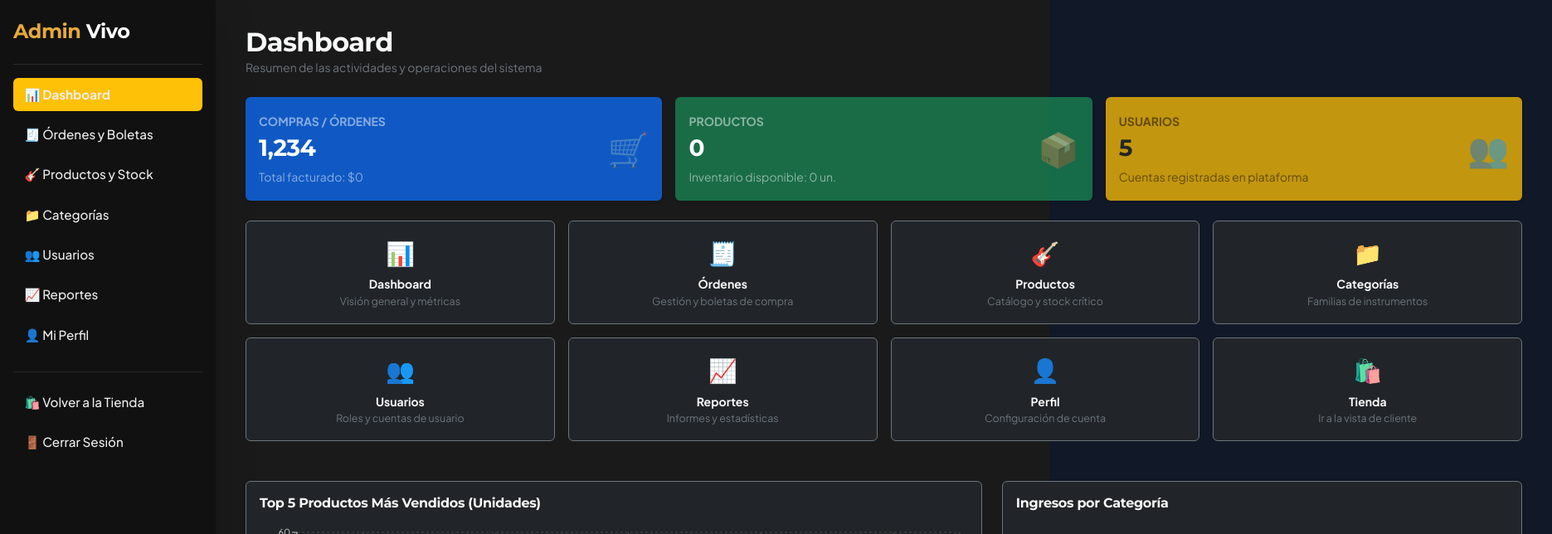
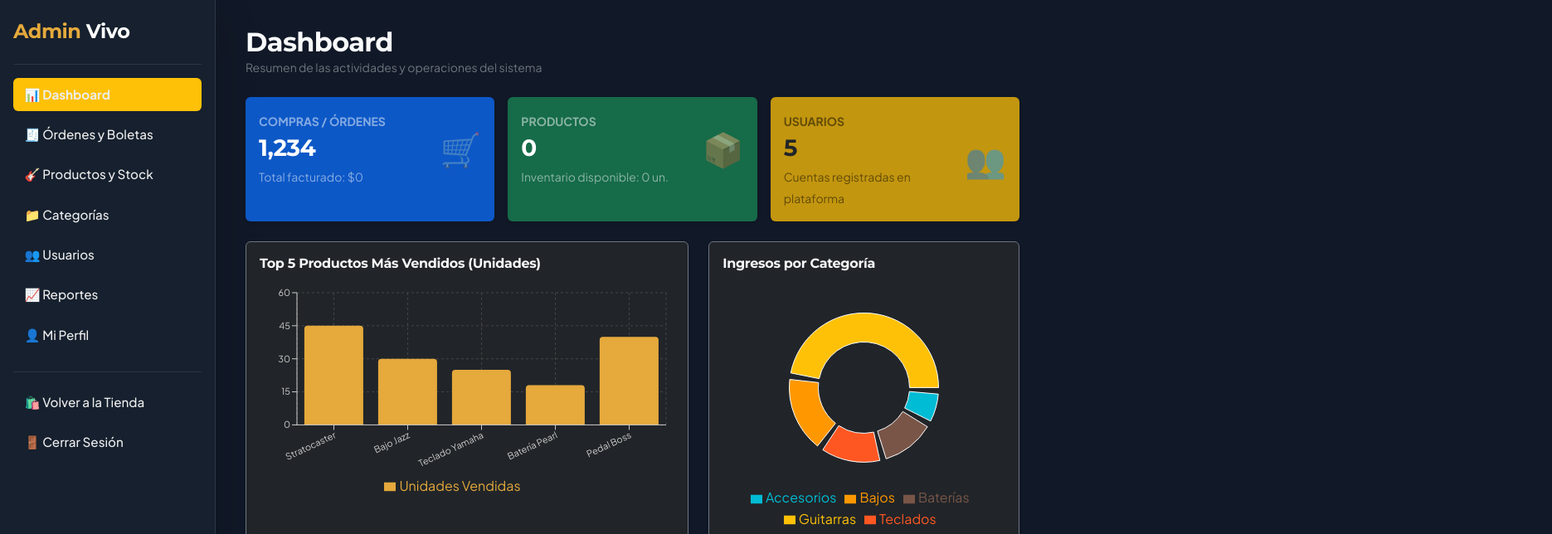
Before and after one commit to joseamadorcruz96/SonidoVivo_FL2, a React (Vite) app in the folder Sonido_Vivo_React/: page /Login in a window 1280 px wide. Both pictures are taken after a click on the button "Admin". Shown: the top 644 px of the page at 83% size, 1871 px wide, since content can reach past the window. Built offline with nearby package versions, Linux system fonts and the light colour scheme.

Commit message:
modificacion opciones menu redundantes en dashborad

```diff
--- a/Sonido_Vivo_React/src/layouts/AdminLayout.jsx
+++ b/Sonido_Vivo_React/src/layouts/AdminLayout.jsx
@@ -14,12 +14,12 @@ export function AdminLayout() {
     }
 
     return (
-        <div className="d-flex flex-column flex-md-row" style={{ minHeight: '100vh', backgroundColor: '#1a1a1a' }}>
+        <div className="d-flex flex-column flex-md-row w-100" style={{ minHeight: '100vh', backgroundColor: 'var(--bg-body)' }}>
 
             {/* Sidebar / Barra Superior en Móvil */}
             <aside
                 className="p-3 shadow-lg flex-shrink-0"
-                style={{ backgroundColor: '#111', minWidth: '260px' }}
+                style={{ backgroundColor: 'var(--bg-surface-alt)', minWidth: '260px', borderRight: '1px solid var(--border-subtle)' }}
             >
                 {/* Cabecera del sidebar con toggle móvil */}
                 <div className="d-flex justify-content-between align-items-center mb-md-4">
--- a/Sonido_Vivo_React/src/pages/admin/AdminDashboard.jsx
+++ b/Sonido_Vivo_React/src/pages/admin/AdminDashboard.jsx
@@ -110,73 +110,6 @@ export function AdminDashboard() {
         </div>
       </div>
 
-      {/* Cuadrícula de Accesos Rápidos (Propuesta Figura 9) */}
-      <div className="row g-3 mb-5">
-        <div className="col-6 col-md-3">
-          <Link to="/admin" className="card bg-dark border-secondary p-3 text-center text-decoration-none h-100 hover-card">
-            <span className="fs-3 mb-1">📊</span>
-            <strong className="text-light small d-block">Dashboard</strong>
-            <span className="text-secondary smaller">Visión general y métricas</span>
-          </Link>
-        </div>
-
-        <div className="col-6 col-md-3">
-          <Link to="/admin/ordenes" className="card bg-dark border-secondary p-3 text-center text-decoration-none h-100 hover-card">
-            <span className="fs-3 mb-1">🧾</span>
-            <strong className="text-light small d-block">Órdenes</strong>
-            <span className="text-secondary smaller">Gestión y boletas de compra</span>
-          </Link>
-        </div>
-
-        <div className="col-6 col-md-3">
-          <Link to="/admin/productos" className="card bg-dark border-secondary p-3 text-center text-decoration-none h-100 hover-card">
-            <span className="fs-3 mb-1">🎸</span>
-            <strong className="text-light small d-block">Productos</strong>
-            <span className="text-secondary smaller">Catálogo y stock crítico</span>
-          </Link>
-        </div>
-
-        <div className="col-6 col-md-3">
-          <Link to="/admin/categorias" className="card bg-dark border-secondary p-3 text-center text-decoration-none h-100 hover-card">
-            <span className="fs-3 mb-1">📁</span>
-            <strong className="text-light small d-block">Categorías</strong>
-            <span className="text-secondary smaller">Familias de instrumentos</span>
-          </Link>
-        </div>
-
-        <div className="col-6 col-md-3">
-          <Link to="/admin/usuarios" className="card bg-dark border-secondary p-3 text-center text-decoration-none h-100 hover-card">
-            <span className="fs-3 mb-1">👥</span>
-            <strong className="text-light small d-block">Usuarios</strong>
-            <span className="text-secondary smaller">Roles y cuentas de usuario</span>
-          </Link>
-        </div>
-
-        <div className="col-6 col-md-3">
-          <Link to="/admin/reportes" className="card bg-dark border-secondary p-3 text-center text-decoration-none h-100 hover-card">
-            <span className="fs-3 mb-1">📈</span>
-            <strong className="text-light small d-block">Reportes</strong>
-            <span className="text-secondary smaller">Informes y estadísticas</span>
-          </Link>
-        </div>
-
-        <div className="col-6 col-md-3">
-          <Link to="/admin/perfil" className="card bg-dark border-secondary p-3 text-center text-decoration-none h-100 hover-card">
-            <span className="fs-3 mb-1">👤</span>
-            <strong className="text-light small d-block">Perfil</strong>
-            <span className="text-secondary smaller">Configuración de cuenta</span>
-          </Link>
-        </div>
-
-        <div className="col-6 col-md-3">
-          <Link to="/" className="card bg-dark border-secondary p-3 text-center text-decoration-none h-100 hover-card">
-            <span className="fs-3 mb-1">🛍️</span>
-            <strong className="text-light small d-block">Tienda</strong>
-            <span className="text-secondary smaller">Ir a la vista de cliente</span>
-          </Link>
-        </div>
-      </div>
-
       {/* Sección de Gráficos Recharts */}
       <div className="row g-4">
         {/* Gráfico de Barras: Productos Más Vendidos */}
```
